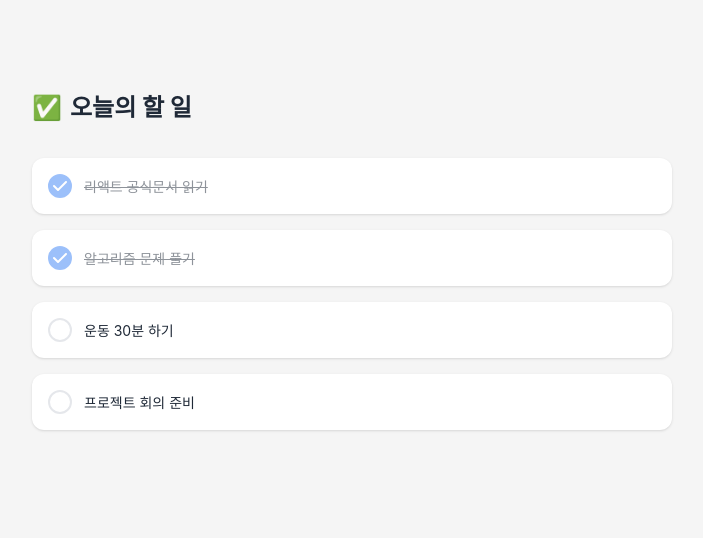
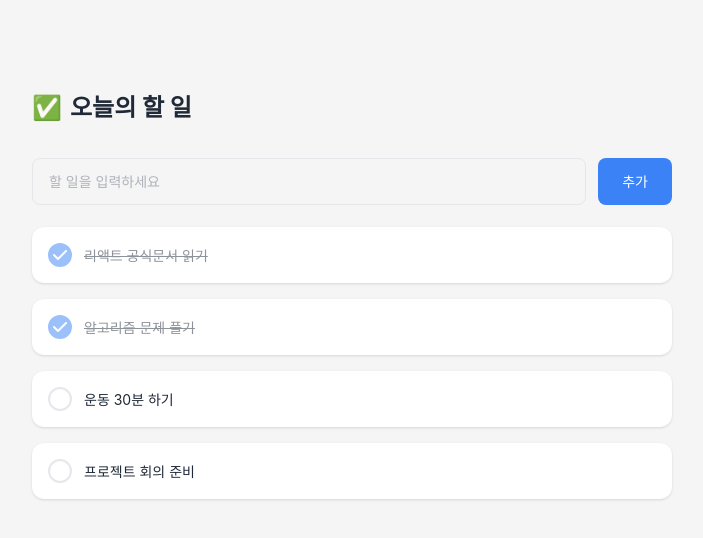
Before and after one commit to IT-Cotato/13th-Frontend-Assignment, a React (Vite) app: page / in a window 1280 px wide. Shown: the top 538 px of the page, without its empty margins (288-991 px from the left). Built offline with nearby package versions, Linux system fonts and the light colour scheme.

Commit message:
feat: todo 입력 폼 UI 구현 및 상태 관리 구현

```diff
--- a/src/App.tsx
+++ b/src/App.tsx
@@ -1,11 +1,13 @@
 import TodoHeader from './components/TodoHeader'
 import TodoList from './components/TodoList'
+import TodoForm from './components/TodoInput'
 
 function App() {
   return (
     <div className="flex min-h-screen w-full items-start bg-[#F5F5F5]">
       <div className="mx-auto flex w-full max-w-[640px] flex-col items-start gap-[22px]">
         <TodoHeader />
+        <TodoForm />
         <TodoList />
       </div>
     </div>
--- /dev/null
+++ b/src/components/TodoInput.tsx
@@ -0,0 +1,31 @@
+import {useState} from 'react';
+
+export default function TodoForm() {
+    let [works, setWorks] = useState('');
+
+    function handleWorksChange(e: React.ChangeEvent<HTMLInputElement>) {
+        setWorks(e.target.value);
+    }
+
+    return (
+        <form
+            className='flex w-full items-center gap-[12px]'
+            onSubmit={e => e.preventDefault()}>
+            <input
+                className='flex-1 px-[16px] py-[12px] rounded-[8px] border-[0.8px] border-[#E5E7EB] text-[14px] text-[#6B7280]
+                            focus:border-[2px]
+                            focus:border-[#3B82F6]
+                            focus:text-[#1F2937]
+                            focus:outline-none'
+                placeholder='할 일을 입력하세요'
+                value={works}
+                onChange={handleWorksChange}
+            />
+            <button
+                type='submit'
+                className='px-[24px] py-[12.8px] rounded-[8px] bg-[#3B82F6] text-[14px] text-[#FFFFFF]'>
+                    추가
+            </button>
+        </form>
+    )
+}
```
